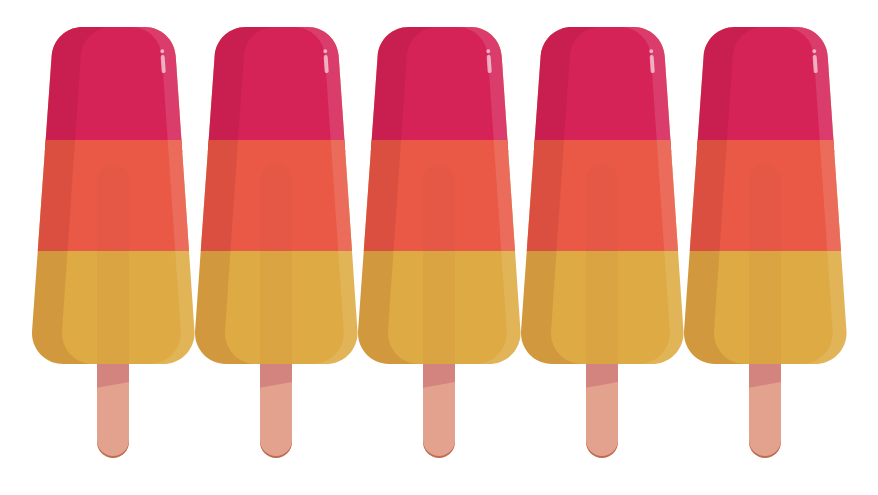
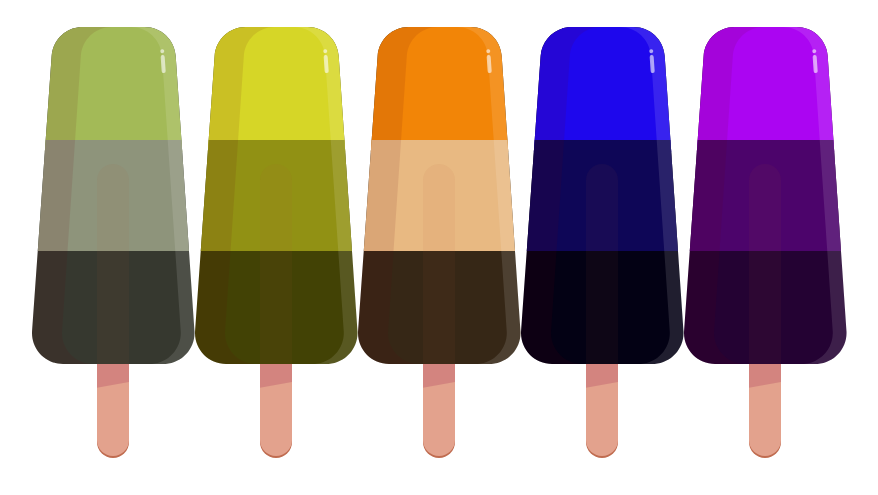
Before and after one commit to IMAWAISAHMAD/virtuallolly, a Gatsby site: page / in a window 1280 px wide. Shown: the part 119-614 px from the top of the page, without its empty margins (201-1079 px from the left). Built offline with nearby package versions, Linux system fonts and the light colour scheme; Gatsby itself is replaced by a stand-in of ours.

Commit message:
ui updated

```diff
--- a/src/pages/index.tsx
+++ b/src/pages/index.tsx
@@ -12,29 +12,29 @@ export default () => {
         style={{ display: "flex", justifyContent: "center", marginTop: "30px" }}
       >
         <Lolly
-          flavourTop="#d52358"
-          flavourMiddle="#e95946"
-          flavourBottom="#deaa43"
+          flavourTop="#a3ba57"
+          flavourMiddle="#8e947b"
+          flavourBottom="#36382f"
         />
         <Lolly
-          flavourTop="#d52358"
-          flavourMiddle="#e95946"
-          flavourBottom="#deaa43"
+          flavourTop="#d6d627"
+          flavourMiddle="#919114"
+          flavourBottom="#424205"
         />
         <Lolly
-          flavourTop="#d52358"
-          flavourMiddle="#e95946"
-          flavourBottom="#deaa43"
+          flavourTop="#f28507"
+          flavourMiddle="#e8b982"
+          flavourBottom="#362716"
         />
         <Lolly
-          flavourTop="#d52358"
-          flavourMiddle="#e95946"
-          flavourBottom="#deaa43"
+          flavourTop="#1e07ed"
+          flavourMiddle="#0e0657"
+          flavourBottom="#030114"
         />
         <Lolly
-          flavourTop="#d52358"
-          flavourMiddle="#e95946"
-          flavourBottom="#deaa43"
+          flavourTop="#ab05f2"
+          flavourMiddle="#4c046b"
+          flavourBottom="#240233"
         />
       </div>
       <div style={{ textAlign: "center", marginTop: "40px" }}>
@@ -42,11 +42,14 @@ export default () => {
           as={Link}
           to="/createLolly"
           sx={{
-            boxShadow: "0px 0px 12px",
+            fontSize: 20,
+            fontFamily: "Yellowtail",
+            color: "white",
+            backgroundColor:"black",
             borderRadius: "20px",
-            backgroundColor:'orange',
-            fontWeight:'bold',
-            fontSize:'16'
+            textShadow: "#e0f 0 0 8px",
+            textAlign: "center",
+            padding:15
           }}
         >
           Make a new lolly to send to a friend
```
